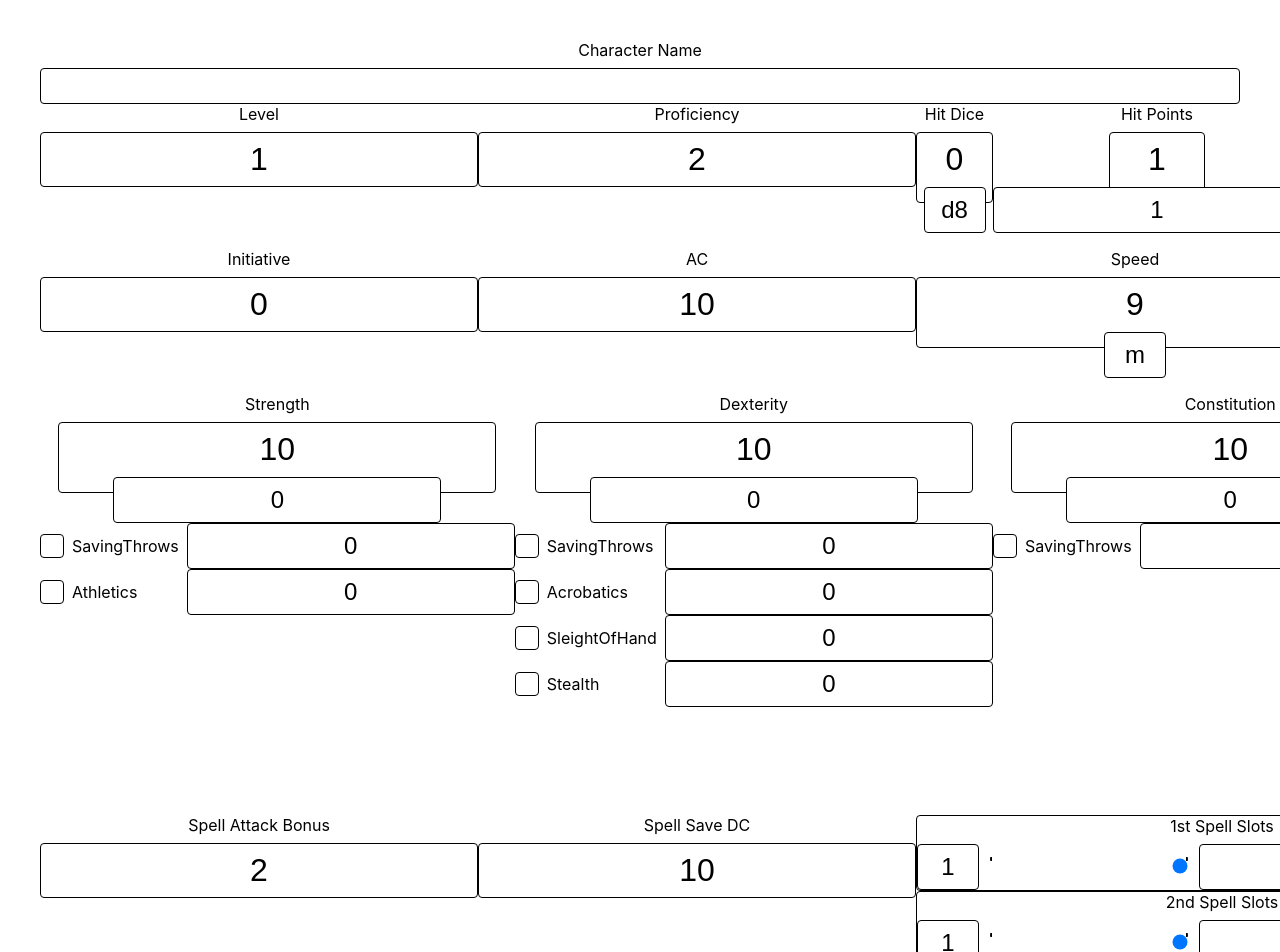
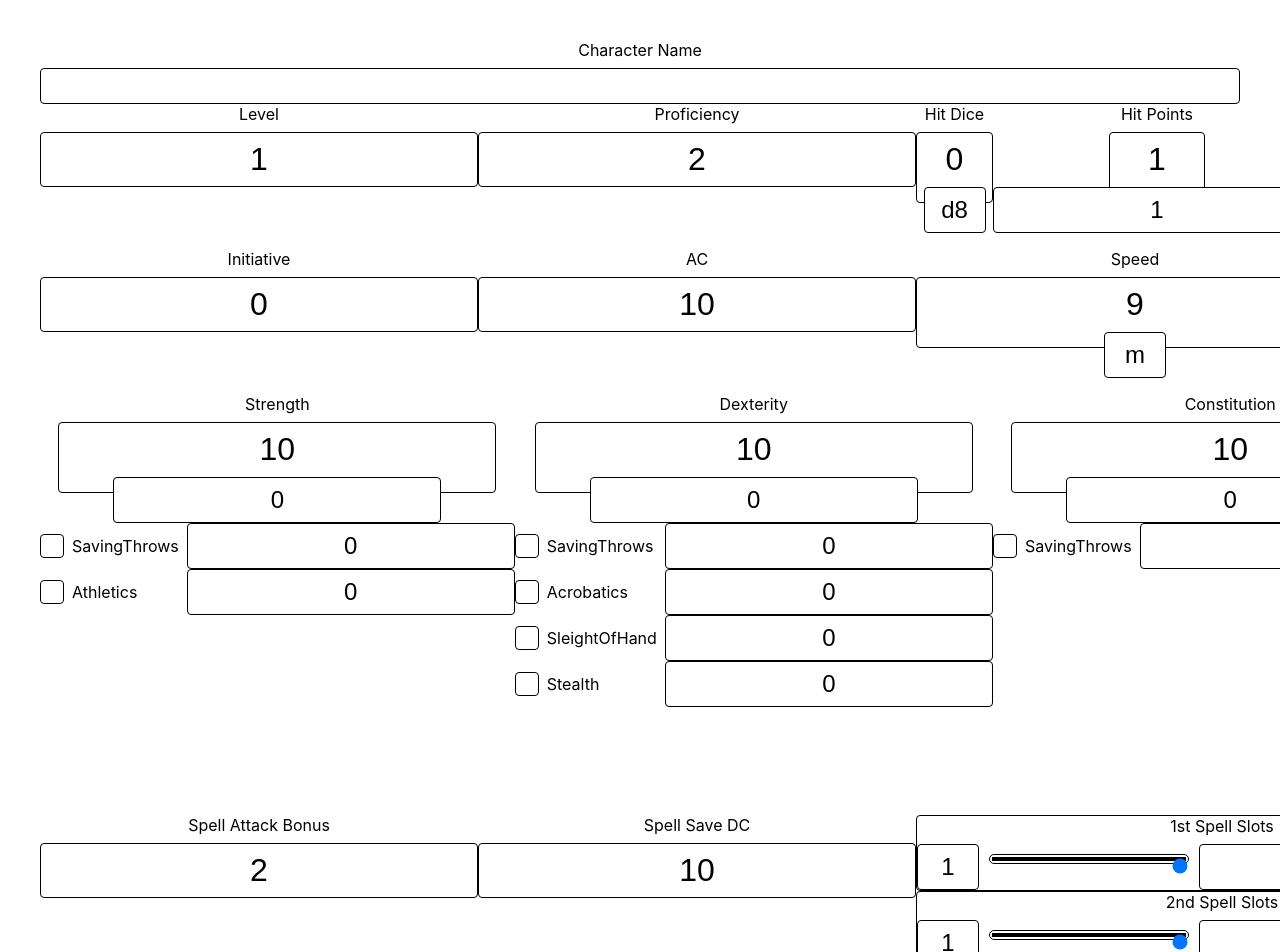
Before and after one commit to AbboDev/DND, a Nuxt app: page / in a window 1280 px wide. Shown: the top 952 px of the page. Built offline with nearby package versions, Linux system fonts and the light colour scheme.

Commit message:
style: replace inline color with css variable

```diff
--- a/components/RangeField.vue
+++ b/components/RangeField.vue
@@ -157,16 +157,16 @@ const dataListRecords = computed(() => {
     width: 200px;
     height: 10px;
     position: relative;
-    border: 1px solid #fff;
+    border: 1px solid var(--fg);
     border-radius: 5px;
     background: repeating-linear-gradient(
       90deg,
-      #000 0,
-      #000 2px,
-      #fff 2px,
-      #fff calc(100% - 2px),
-      #000 calc(100% - 2px),
-      #000 100%
+      var(--bg) 0,
+      var(--bg) 2px,
+      var(--fg) 2px,
+      var(--fg) calc(100% - 2px),
+      var(--bg) calc(100% - 2px),
+      var(--bg) 100%
     );
     background-size: calc(100% / var(--max, 1)) 4px;
     background-position: center left;
@@ -180,18 +180,14 @@ const dataListRecords = computed(() => {
       width: 12px;
 
       border-radius: 3px;
-      outline: 1px solid #fff;
-      border: 3px solid #000;
+      outline: 1px solid var(--fg);
+      border: 3px solid var(--bg);
 
-      background: #fff;
+      background: var(--fg);
       cursor: ew-resize;
-      // border: 1px solid #000;
-      box-shadow: 0 0 2px 3px #000;
+      // border: 1px solid var(--bg);
+      box-shadow: 0 0 2px 3px var(--bg);
       transform: rotate(45deg);
-
-      &:hover {
-        background: #fff;
-      }
     }
 
     &::-webkit-slider-thumb,
```
